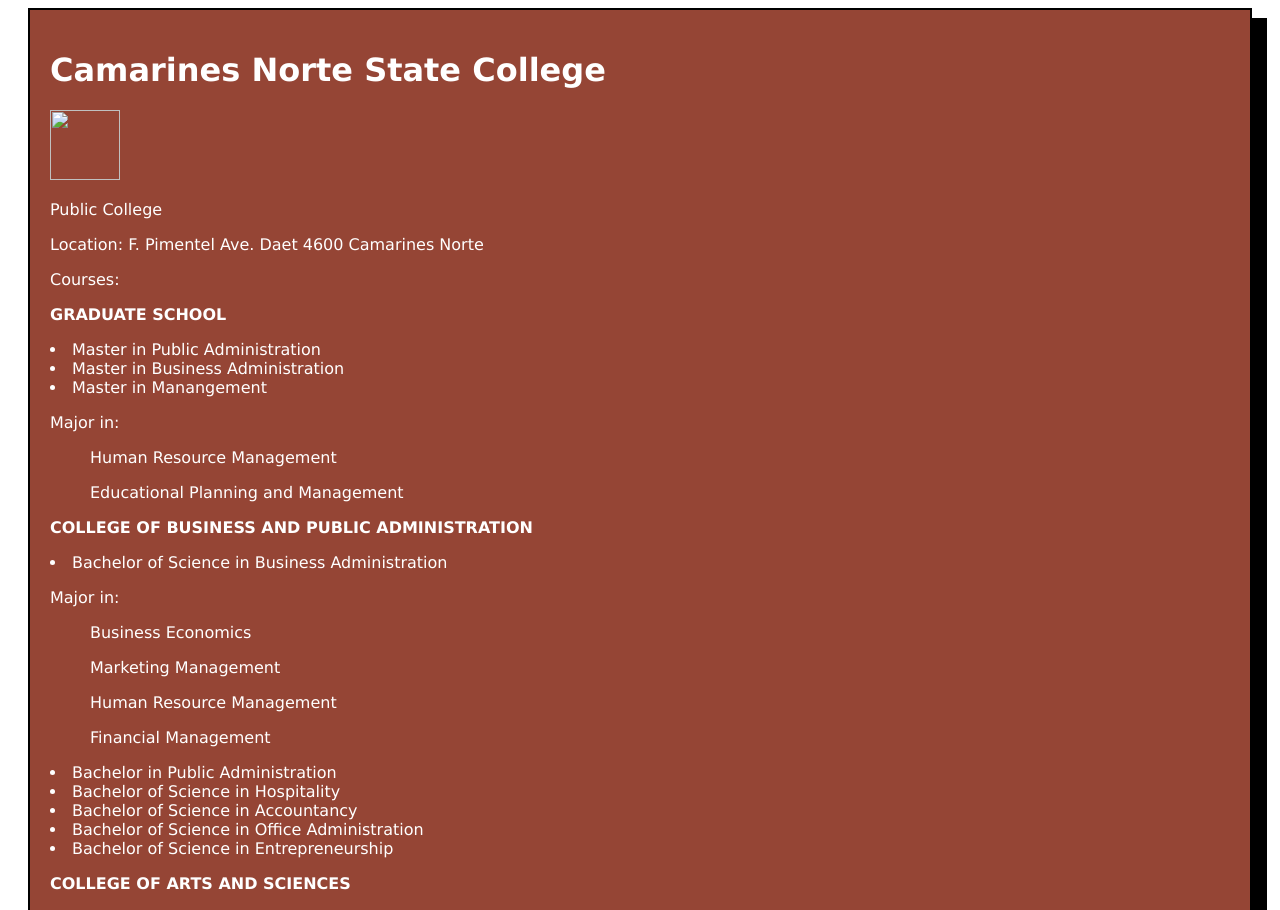
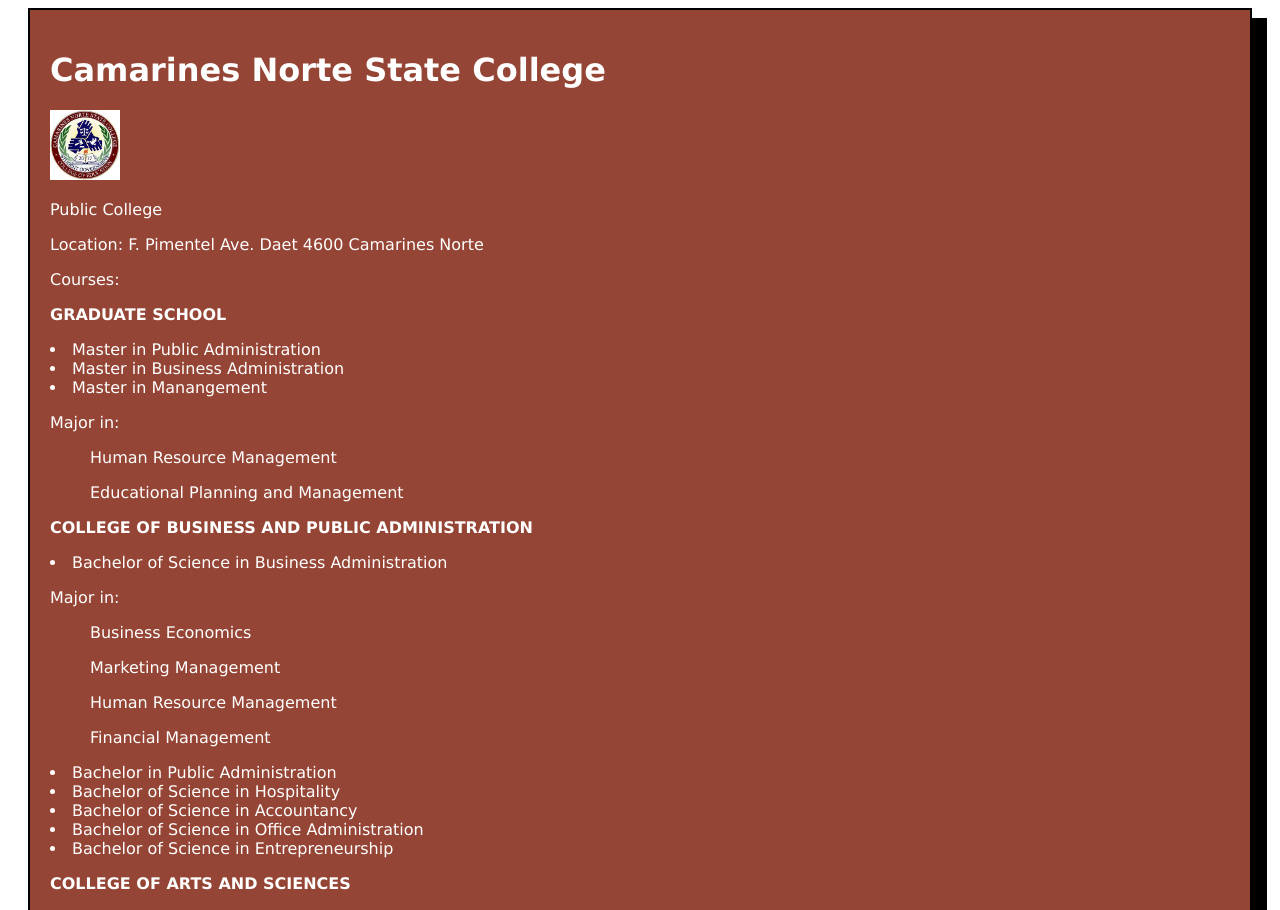
Before and after one commit to Lesterelizes29/Colleges-in-Camarines-Norte, a plain HTML site: page index.html in a window 1280 px wide. Shown: the part 5536-6446 px from the top of the page. Drawn offline with Linux system fonts and the light colour scheme.

Commit message:
Update index.html

```diff
--- a/index.html
+++ b/index.html
@@ -250,7 +250,7 @@ device-width, initial-scale=1">
 
     <div class="public">
     <h1><b> Camarines Norte State College </b></h1>
-    <img src="" style="width:70px; height:70px;">
+    <img src="Source/IMG/abanologo.jpeg" style="width:70px; height:70px;">
     <p> Public College </p>
     <p> Location: F. Pimentel Ave. Daet 4600 Camarines Norte</p>
     <p> Courses: </p>
```
